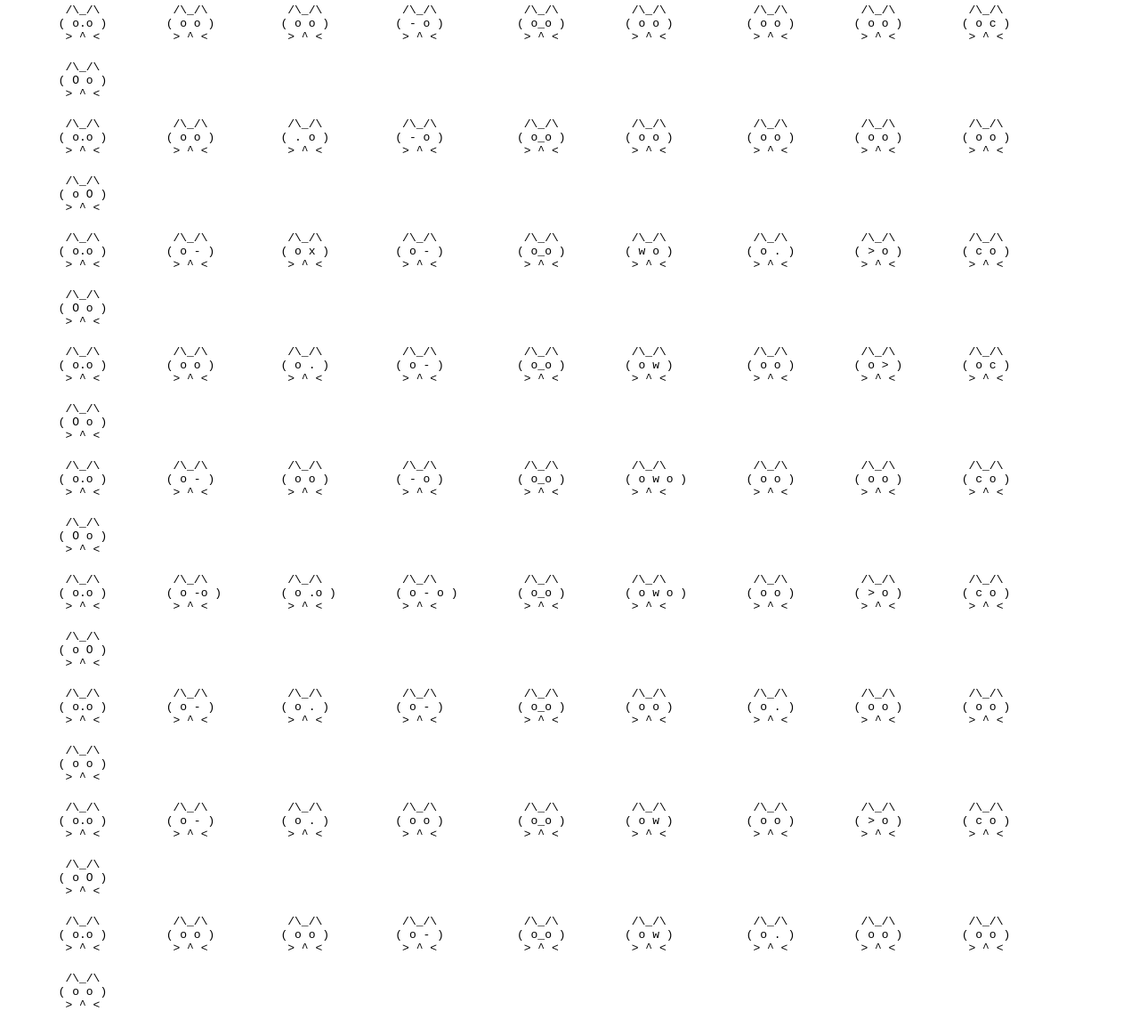
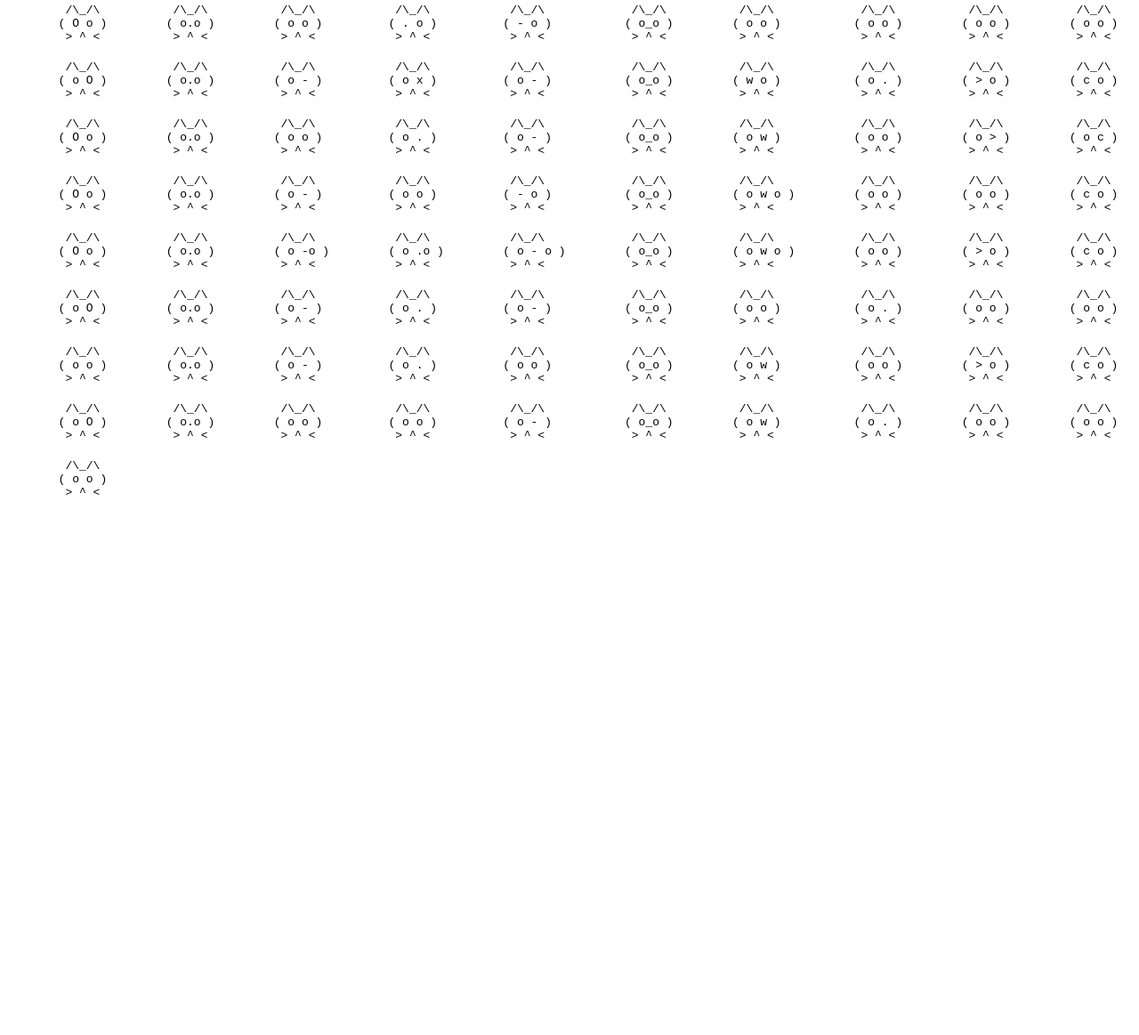
Before and after one commit to frzzz/frzzz.github.io, a plain HTML site: page index.html in a window 1280 px wide. Shown: the part 135-1298 px from the top of the page at 89% size. After the commit the page ends 800 px from the top, so only its background shows below. Drawn offline with Linux system fonts and the light colour scheme.

Commit message:
update index.html

```diff
--- a/index.html
+++ b/index.html
@@ -72,7 +72,6 @@
         > ^ <
       </pre>
     </td>
-  <tr>
     <td>
       <pre>
         /\_/\
@@ -144,7 +143,7 @@
        ( O o )
         > ^ <
       </pre>
-    </td>  <tr>
+    </td>
     <td>
       <pre>
         /\_/\
@@ -216,7 +215,7 @@
        ( o O )
         > ^ <
       </pre>
-    </td>  <tr>
+    </td>
     <td>
       <pre>
         /\_/\
@@ -288,7 +287,7 @@
        ( O o )
         > ^ <
       </pre>
-    </td>  <tr>
+    </td>
     <td>
       <pre>
         /\_/\
@@ -360,7 +359,7 @@
        ( O o )
         > ^ <
       </pre>
-    </td>  <tr>
+    </td>
     <td>
       <pre>
         /\_/\
@@ -432,7 +431,7 @@
        ( O o )
         > ^ <
       </pre>
-    </td>  <tr>
+    </td>
     <td>
       <pre>
         /\_/\
@@ -504,7 +503,7 @@
        ( o O )
         > ^ <
       </pre>
-    </td>  <tr>
+    </td>
     <td>
       <pre>
         /\_/\
@@ -576,7 +575,7 @@
        ( o o )
         > ^ <
       </pre>
-    </td>  <tr>
+    </td>
     <td>
       <pre>
         /\_/\
@@ -648,7 +647,7 @@
        ( o O )
         > ^ <
       </pre>
-    </td>  <tr>
+    </td>
     <td>
       <pre>
         /\_/\
@@ -720,5 +719,5 @@
        ( o o )
         > ^ <
       </pre>
-    </td>  </tr>
+    </td>
 </table>
```
